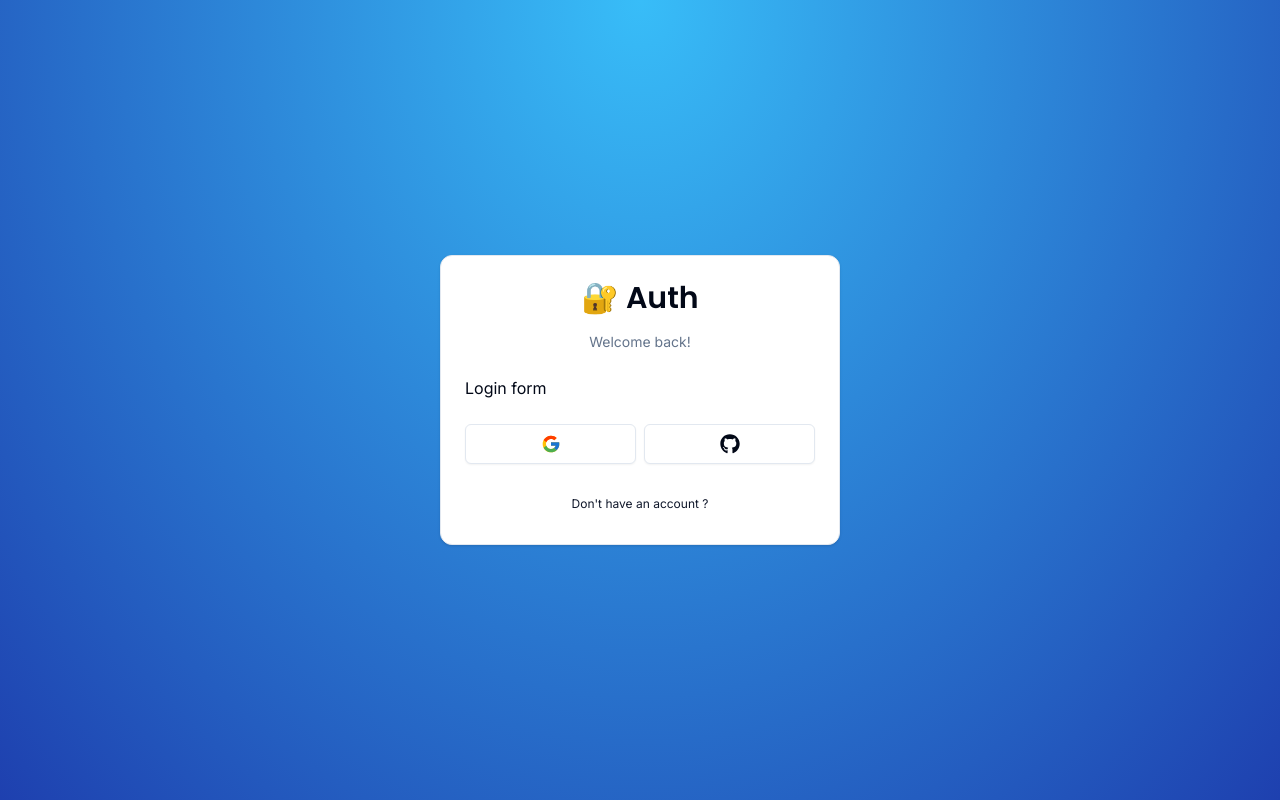
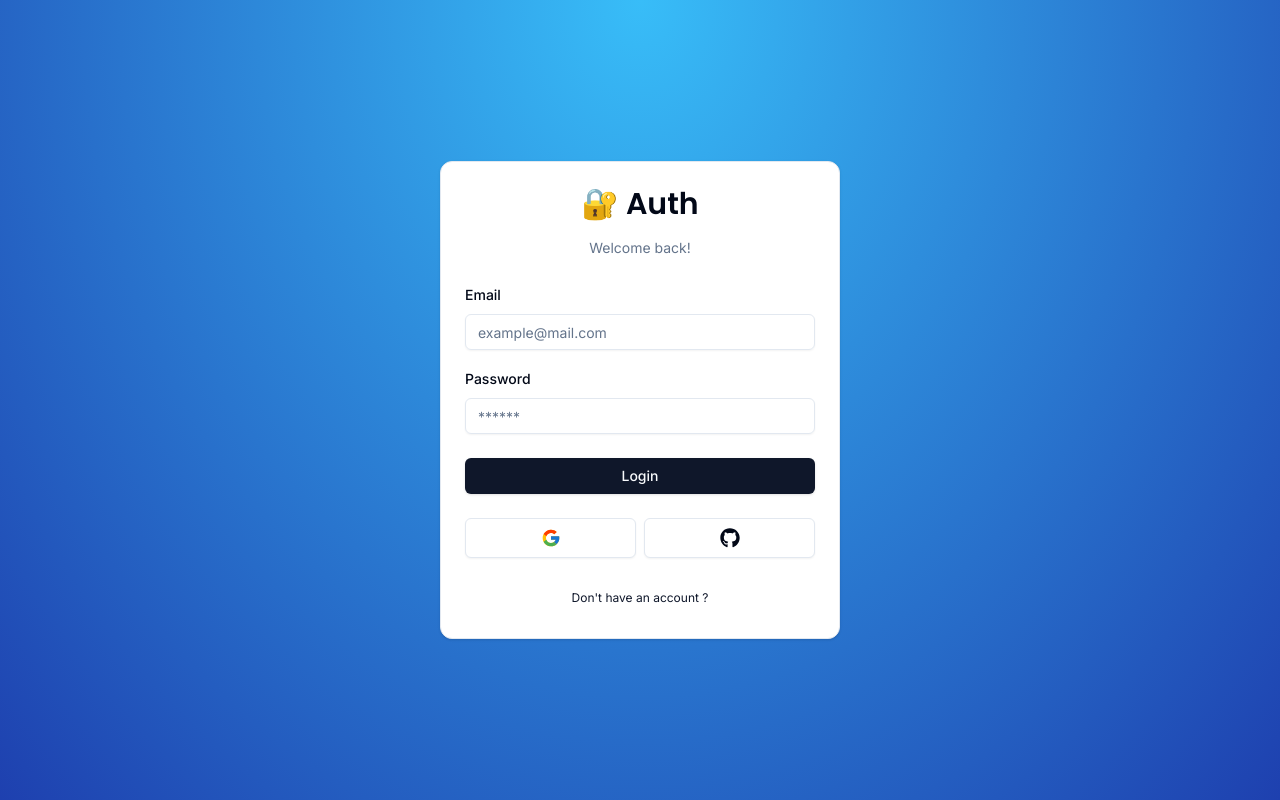
Before and after one commit to alexandrearaujoo/testing-next-auth-v5, a Next.js app: page /auth/login in a window 1280 px wide. Built offline with nearby package versions, Linux system fonts and the light colour scheme.

Commit message:
feat: create login form

```diff
--- a/components/auth/login-form.tsx
+++ b/components/auth/login-form.tsx
@@ -1,6 +1,24 @@
+'use client';
+
+import { FormError } from '../form-error';
+import { FormSuccess } from '../form-success';
+import { Button } from '../ui/button';
+import {
+  Form,
+  FormControl,
+  FormField,
+  FormItem,
+  FormLabel,
+  FormMessage
+} from '../ui/form';
+import { Input } from '../ui/input';
 import { CardWrapper } from './card-wrapper';
 
+import { useLoginForm } from '@/hooks/useLoginForm';
+
 export const LoginForm = () => {
+  const { form, onSubmit } = useLoginForm();
+
   return (
     <CardWrapper
       headerLabel="Welcome back!"
@@ -8,7 +26,47 @@
       backButtonHref="/auth/register"
       showSocial
     >
-      Login form
+      <Form {...form}>
+        <form className="space-y-6" onSubmit={form.handleSubmit(onSubmit)}>
+          <section className="space-y-4">
+            <FormField
+              control={form.control}
+              name="email"
+              render={({ field }) => (
+                <FormItem>
+                  <FormLabel>Email</FormLabel>
+                  <FormControl>
+                    <Input
+                      {...field}
+                      placeholder="example@mail.com"
+                      type="email"
+                    />
+                  </FormControl>
+                  <FormMessage />
+                </FormItem>
+              )}
+            />
+            <FormField
+              control={form.control}
+              name="password"
+              render={({ field }) => (
+                <FormItem>
+                  <FormLabel>Password</FormLabel>
+                  <FormControl>
+                    <Input {...field} placeholder="******" type="password" />
+                  </FormControl>
+                  <FormMessage />
+                </FormItem>
+              )}
+            />
+          </section>
+          <FormError message="" />
+          <FormSuccess message="" />
+          <Button type="submit" className="w-full">
+            Login
+          </Button>
+        </form>
+      </Form>
     </CardWrapper>
   );
 };
--- /dev/null
+++ b/components/form-error.tsx
@@ -0,0 +1,16 @@
+import { ExclamationTriangleIcon } from '@radix-ui/react-icons';
+
+interface FormErrorProps {
+  message?: string;
+}
+
+export const FormError = ({ message }: FormErrorProps) => {
+  if (!message) return null;
+
+  return (
+    <section className="bg-destructive/15 p-3 rounded-md flex items-center gap-x-2 text-sm text-destructive">
+      <ExclamationTriangleIcon className="h-4 w-4" />
+      <p>{message}</p>
+    </section>
+  );
+};
--- /dev/null
+++ b/components/form-success.tsx
@@ -0,0 +1,16 @@
+import { CheckCircledIcon } from '@radix-ui/react-icons';
+
+interface FormSuccessProps {
+  message?: string;
+}
+
+export const FormSuccess = ({ message }: FormSuccessProps) => {
+  if (!message) return null;
+
+  return (
+    <section className="bg-emerald-500/15 p-3 rounded-md flex items-center gap-x-2 text-sm text-emerald-500">
+      <CheckCircledIcon className="h-4 w-4" />
+      <p>{message}</p>
+    </section>
+  );
+};
--- /dev/null
+++ b/components/ui/form.tsx
@@ -0,0 +1,185 @@
+import {
+  createContext,
+  useContext,
+  forwardRef,
+  HTMLAttributes,
+  useId,
+  ElementRef,
+  ComponentPropsWithoutRef
+} from 'react';
+import {
+  Controller,
+  ControllerProps,
+  FieldPath,
+  FieldValues,
+  FormProvider,
+  useFormContext
+} from 'react-hook-form';
+
+import { Label } from '@/components/ui/label';
+
+import { cn } from '@/lib/utils';
+import * as LabelPrimitive from '@radix-ui/react-label';
+import { Slot } from '@radix-ui/react-slot';
+
+const Form = FormProvider;
+
+type FormFieldContextValue<
+  TFieldValues extends FieldValues = FieldValues,
+  TName extends FieldPath<TFieldValues> = FieldPath<TFieldValues>
+> = {
+  name: TName;
+};
+
+const FormFieldContext = createContext<FormFieldContextValue>(
+  {} as FormFieldContextValue
+);
+
+const FormField = <
+  TFieldValues extends FieldValues = FieldValues,
+  TName extends FieldPath<TFieldValues> = FieldPath<TFieldValues>
+>({
+  ...props
+}: ControllerProps<TFieldValues, TName>) => {
+  return (
+    <FormFieldContext.Provider value={{ name: props.name }}>
+      <Controller {...props} />
+    </FormFieldContext.Provider>
+  );
+};
+
+const useFormField = () => {
+  const fieldContext = useContext(FormFieldContext);
+  const itemContext = useContext(FormItemContext);
+  const { getFieldState, formState } = useFormContext();
+
+  const fieldState = getFieldState(fieldContext.name, formState);
+
+  if (!fieldContext) {
+    throw new Error('useFormField should be used within <FormField>');
+  }
+
+  const { id } = itemContext;
+
+  return {
+    id,
+    name: fieldContext.name,
+    formItemId: `${id}-form-item`,
+    formDescriptionId: `${id}-form-item-description`,
+    formMessageId: `${id}-form-item-message`,
+    ...fieldState
+  };
+};
+
+type FormItemContextValue = {
+  id: string;
+};
+
+const FormItemContext = createContext<FormItemContextValue>(
+  {} as FormItemContextValue
+);
+
+const FormItem = forwardRef<HTMLDivElement, HTMLAttributes<HTMLDivElement>>(
+  ({ className, ...props }, ref) => {
+    const id = useId();
+
+    return (
+      <FormItemContext.Provider value={{ id }}>
+        <div ref={ref} className={cn('space-y-2', className)} {...props} />
+      </FormItemContext.Provider>
+    );
+  }
+);
+FormItem.displayName = 'FormItem';
+
+const FormLabel = forwardRef<
+  ElementRef<typeof LabelPrimitive.Root>,
+  ComponentPropsWithoutRef<typeof LabelPrimitive.Root>
+>(({ className, ...props }, ref) => {
+  const { error, formItemId } = useFormField();
+
+  return (
+    <Label
+      ref={ref}
+      className={cn(error && 'text-destructive', className)}
+      htmlFor={formItemId}
+      {...props}
+    />
+  );
+});
+FormLabel.displayName = 'FormLabel';
+
+const FormControl = forwardRef<
+  ElementRef<typeof Slot>,
+  ComponentPropsWithoutRef<typeof Slot>
+>(({ ...props }, ref) => {
+  const { error, formItemId, formDescriptionId, formMessageId } =
+    useFormField();
+
+  return (
+    <Slot
+      ref={ref}
+      id={formItemId}
+      aria-describedby={
+        !error
+          ? `${formDescriptionId}`
+          : `${formDescriptionId} ${formMessageId}`
+      }
+      aria-invalid={!!error}
+      {...props}
+    />
+  );
+});
+FormControl.displayName = 'FormControl';
+
+const FormDescription = forwardRef<
+  HTMLParagraphElement,
+  HTMLAttributes<HTMLParagraphElement>
+>(({ className, ...props }, ref) => {
+  const { formDescriptionId } = useFormField();
+
+  return (
+    <p
+      ref={ref}
+      id={formDescriptionId}
+      className={cn('text-[0.8rem] text-muted-foreground', className)}
+      {...props}
+    />
+  );
+});
+FormDescription.displayName = 'FormDescription';
+
+const FormMessage = forwardRef<
+  HTMLParagraphElement,
+  HTMLAttributes<HTMLParagraphElement>
+>(({ className, children, ...props }, ref) => {
+  const { error, formMessageId } = useFormField();
+  const body = error ? String(error?.message) : children;
+
+  if (!body) {
+    return null;
+  }
+
+  return (
+    <p
+      ref={ref}
+      id={formMessageId}
+      className={cn('text-[0.8rem] font-medium text-destructive', className)}
+      {...props}
+    >
+      {body}
+    </p>
+  );
+});
+FormMessage.displayName = 'FormMessage';
+
+export {
+  useFormField,
+  Form,
+  FormItem,
+  FormLabel,
+  FormControl,
+  FormDescription,
+  FormMessage,
+  FormField
+};
--- /dev/null
+++ b/components/ui/input.tsx
@@ -0,0 +1,24 @@
+import { InputHTMLAttributes, forwardRef } from 'react';
+
+import { cn } from '@/lib/utils';
+
+export type InputProps = InputHTMLAttributes<HTMLInputElement>;
+
+const Input = forwardRef<HTMLInputElement, InputProps>(
+  ({ className, type, ...props }, ref) => {
+    return (
+      <input
+        type={type}
+        className={cn(
+          'flex h-9 w-full rounded-md border border-input bg-transparent px-3 py-1 text-sm shadow-sm transition-colors file:border-0 file:bg-transparent file:text-sm file:font-medium placeholder:text-muted-foreground focus-visible:outline-none focus-visible:ring-1 focus-visible:ring-ring disabled:cursor-not-allowed disabled:opacity-50',
+          className
+        )}
+        ref={ref}
+        {...props}
+      />
+    );
+  }
+);
+Input.displayName = 'Input';
+
+export { Input };
--- /dev/null
+++ b/components/ui/label.tsx
@@ -0,0 +1,26 @@
+'use client';
+
+import { forwardRef, ElementRef, ComponentPropsWithoutRef } from 'react';
+
+import { cn } from '@/lib/utils';
+import * as LabelPrimitive from '@radix-ui/react-label';
+import { cva, type VariantProps } from 'class-variance-authority';
+
+const labelVariants = cva(
+  'text-sm font-medium leading-none peer-disabled:cursor-not-allowed peer-disabled:opacity-70'
+);
+
+const Label = forwardRef<
+  ElementRef<typeof LabelPrimitive.Root>,
+  ComponentPropsWithoutRef<typeof LabelPrimitive.Root> &
+    VariantProps<typeof labelVariants>
+>(({ className, ...props }, ref) => (
+  <LabelPrimitive.Root
+    ref={ref}
+    className={cn(labelVariants(), className)}
+    {...props}
+  />
+));
+Label.displayName = LabelPrimitive.Root.displayName;
+
+export { Label };
--- /dev/null
+++ b/hooks/useLoginForm.tsx
@@ -0,0 +1,21 @@
+import { useForm } from 'react-hook-form';
+
+import { LoginSchema } from '@/schemas';
+import { LoginSchemaProps } from '@/schemas/schemaTypes';
+import { zodResolver } from '@hookform/resolvers/zod';
+
+export const useLoginForm = () => {
+  const form = useForm<LoginSchemaProps>({
+    resolver: zodResolver(LoginSchema),
+    defaultValues: {
+      email: '',
+      password: ''
+    }
+  });
+
+  const onSubmit = async (data: LoginSchemaProps) => {
+    console.log(data);
+  };
+
+  return { form, onSubmit };
+};
--- a/package.json
+++ b/package.json
@@ -9,16 +9,20 @@
     "lint": "next lint"
   },
   "dependencies": {
+    "@hookform/resolvers": "^3.3.3",
     "@radix-ui/react-icons": "^1.3.0",
+    "@radix-ui/react-label": "^2.0.2",
     "@radix-ui/react-slot": "^1.0.2",
     "class-variance-authority": "^0.7.0",
     "clsx": "^2.1.0",
     "next": "14.0.4",
     "react": "^18",
     "react-dom": "^18",
+    "react-hook-form": "^7.49.2",
     "react-icons": "^4.12.0",
     "tailwind-merge": "^2.2.0",
-    "tailwindcss-animate": "^1.0.7"
+    "tailwindcss-animate": "^1.0.7",
+    "zod": "^3.22.4"
   },
   "devDependencies": {
     "@types/node": "^20",
--- /dev/null
+++ b/schemas/index.ts
@@ -0,0 +1,8 @@
+import * as z from 'zod';
+
+export const LoginSchema = z.object({
+  email: z.string().email(),
+  password: z.string().min(1, {
+    message: 'Password is required!'
+  })
+});
--- /dev/null
+++ b/schemas/schemaTypes.ts
@@ -0,0 +1,5 @@
+import { LoginSchema } from '.';
+
+import * as z from 'zod';
+
+export type LoginSchemaProps = z.infer<typeof LoginSchema>;
--- a/tailwind.config.ts
+++ b/tailwind.config.ts
@@ -1,80 +1,80 @@
-import type { Config } from "tailwindcss"
+import type { Config } from 'tailwindcss';
 
 const config = {
-  darkMode: ["class"],
+  darkMode: ['class'],
   content: [
     './pages/**/*.{ts,tsx}',
     './components/**/*.{ts,tsx}',
     './app/**/*.{ts,tsx}',
-    './src/**/*.{ts,tsx}',
-	],
-  prefix: "",
+    './src/**/*.{ts,tsx}'
+  ],
+  prefix: '',
   theme: {
     container: {
       center: true,
-      padding: "2rem",
+      padding: '2rem',
       screens: {
-        "2xl": "1400px",
-      },
+        '2xl': '1400px'
+      }
     },
     extend: {
       colors: {
-        border: "hsl(var(--border))",
-        input: "hsl(var(--input))",
-        ring: "hsl(var(--ring))",
-        background: "hsl(var(--background))",
-        foreground: "hsl(var(--foreground))",
+        border: 'hsl(var(--border))',
+        input: 'hsl(var(--input))',
+        ring: 'hsl(var(--ring))',
+        background: 'hsl(var(--background))',
+        foreground: 'hsl(var(--foreground))',
         primary: {
-          DEFAULT: "hsl(var(--primary))",
-          foreground: "hsl(var(--primary-foreground))",
+          DEFAULT: 'hsl(var(--primary))',
+          foreground: 'hsl(var(--primary-foreground))'
         },
         secondary: {
-          DEFAULT: "hsl(var(--secondary))",
-          foreground: "hsl(var(--secondary-foreground))",
+          DEFAULT: 'hsl(var(--secondary))',
+          foreground: 'hsl(var(--secondary-foreground))'
         },
         destructive: {
-          DEFAULT: "hsl(var(--destructive))",
-          foreground: "hsl(var(--destructive-foreground))",
+          DEFAULT: 'hsl(var(--destructive))',
+          foreground: 'hsl(var(--destructive-foreground))'
         },
         muted: {
-          DEFAULT: "hsl(var(--muted))",
-          foreground: "hsl(var(--muted-foreground))",
+          DEFAULT: 'hsl(var(--muted))',
+          foreground: 'hsl(var(--muted-foreground))'
         },
         accent: {
-          DEFAULT: "hsl(var(--accent))",
-          foreground: "hsl(var(--accent-foreground))",
+          DEFAULT: 'hsl(var(--accent))',
+          foreground: 'hsl(var(--accent-foreground))'
         },
         popover: {
-          DEFAULT: "hsl(var(--popover))",
-          foreground: "hsl(var(--popover-foreground))",
+          DEFAULT: 'hsl(var(--popover))',
+          foreground: 'hsl(var(--popover-foreground))'
         },
         card: {
-          DEFAULT: "hsl(var(--card))",
-          foreground: "hsl(var(--card-foreground))",
-        },
+          DEFAULT: 'hsl(var(--card))',
+          foreground: 'hsl(var(--card-foreground))'
+        }
       },
       borderRadius: {
-        lg: "var(--radius)",
-        md: "calc(var(--radius) - 2px)",
-        sm: "calc(var(--radius) - 4px)",
+        lg: 'var(--radius)',
+        md: 'calc(var(--radius) - 2px)',
+        sm: 'calc(var(--radius) - 4px)'
       },
       keyframes: {
-        "accordion-down": {
-          from: { height: "0" },
-          to: { height: "var(--radix-accordion-content-height)" },
+        'accordion-down': {
+          from: { height: '0' },
+          to: { height: 'var(--radix-accordion-content-height)' }
         },
-        "accordion-up": {
-          from: { height: "var(--radix-accordion-content-height)" },
-          to: { height: "0" },
-        },
+        'accordion-up': {
+          from: { height: 'var(--radix-accordion-content-height)' },
+          to: { height: '0' }
+        }
       },
       animation: {
-        "accordion-down": "accordion-down 0.2s ease-out",
-        "accordion-up": "accordion-up 0.2s ease-out",
-      },
-    },
+        'accordion-down': 'accordion-down 0.2s ease-out',
+        'accordion-up': 'accordion-up 0.2s ease-out'
+      }
+    }
   },
-  plugins: [require("tailwindcss-animate")],
-} satisfies Config
+  plugins: [require('tailwindcss-animate')]
+} satisfies Config;
 
-export default config
+export default config;
```
Also changed, not shown: 1 other file (tests, documents, lock files or other folders).
